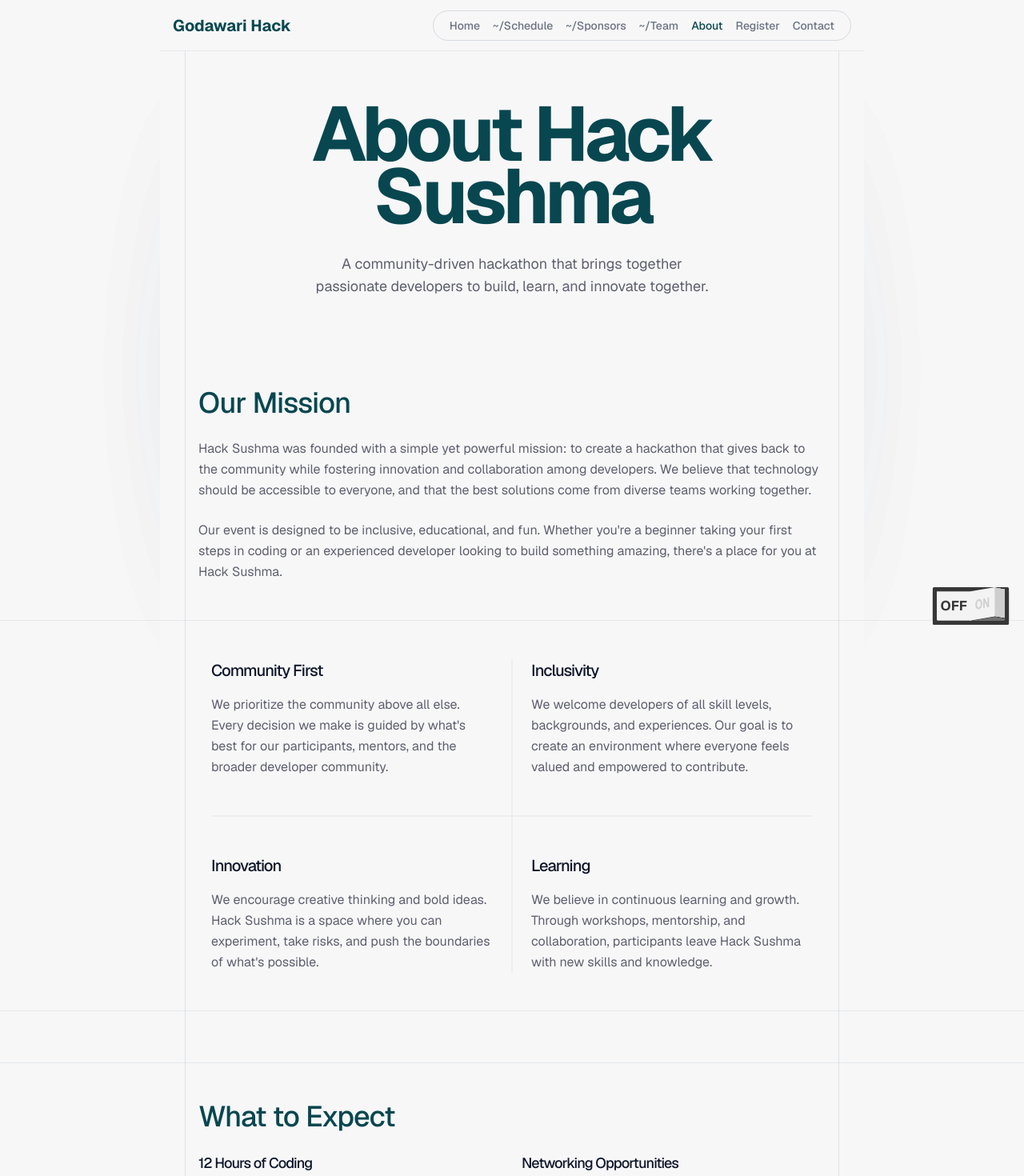
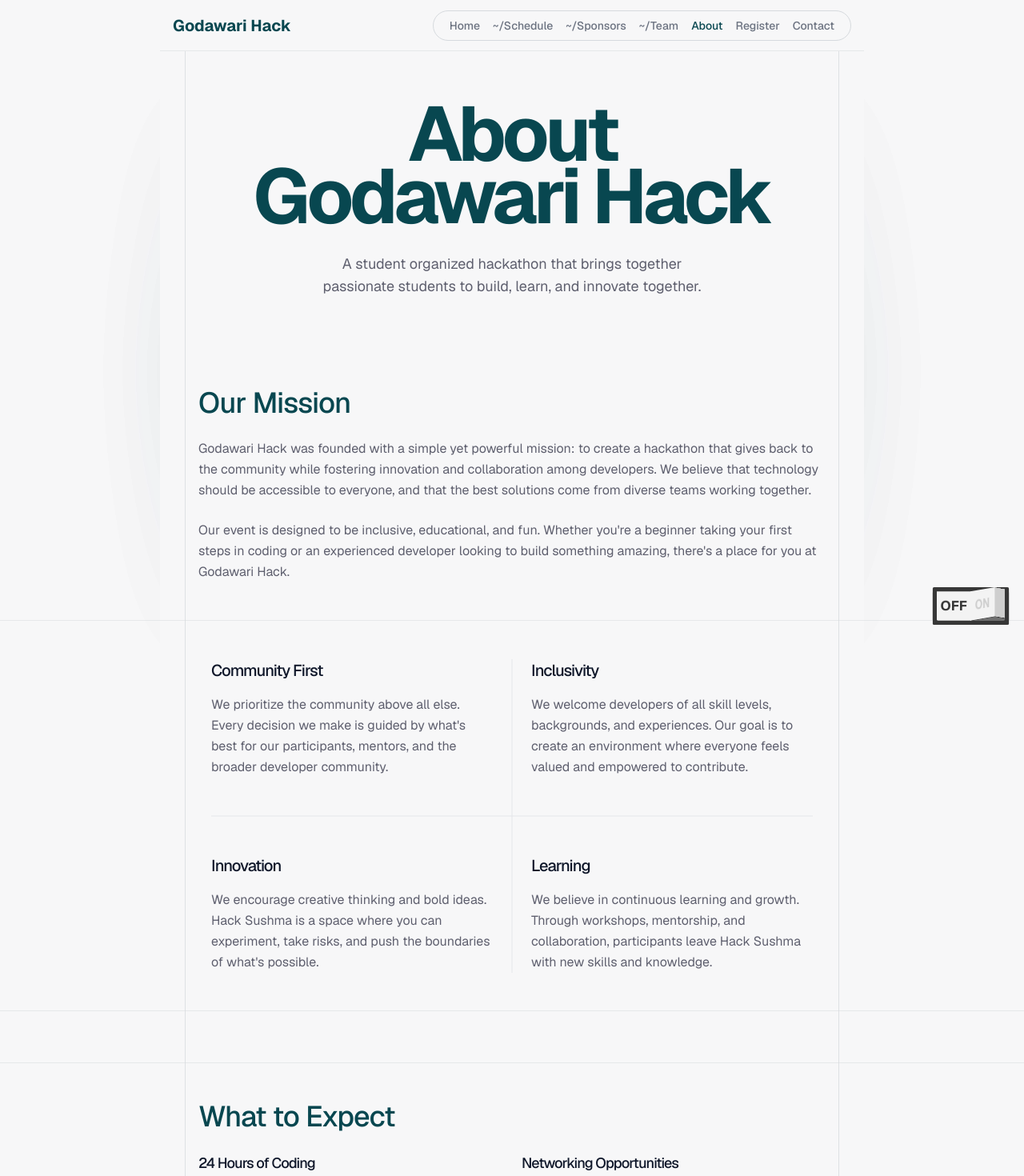
Before and after one commit to Manish-Tamang/godawarihacks, a Next.js app: page /about in a window 1280 px wide. Shown: the top 1470 px of the page at 80% size. Built offline with nearby package versions, Linux system fonts and the light colour scheme.

Commit message:
feat: update About page to reflect Godawari Hack branding and event details

```diff
--- a/app/about/page.tsx
+++ b/app/about/page.tsx
@@ -5,8 +5,8 @@ import Image from "next/image";
 import type { Metadata } from "next";
 
 export const metadata: Metadata = {
-    title: "About - Hack Sushma",
-    description: "Learn about Hack Sushma, our mission, values, and what makes our hackathon special. Join a community-driven event that brings together passionate developers.",
+    title: "About - Godawari Hack",
+    description: "Learn about Godawari Hack, our mission, values, and what makes our hackathon special. Join a community-driven event that brings together passionate developers.",
 };
 
 export default async function AboutPage() {
@@ -29,7 +29,7 @@ export default async function AboutPage() {
                         delay={HEADING_DELAY}
                         className="mx-auto max-w-2xl text-center text-6xl font-bold leading-tight tracking-tighter text-[#084750] md:text-8xl md:leading-[78px]"
                     >
-                        About Hack Sushma
+                        About Godawari Hack
                     </AnimatedText>
                     <div className="mt-4 text-center md:mt-8">
                         <AnimatedText
@@ -37,7 +37,7 @@ export default async function AboutPage() {
                             delay={PARAGRAPH_DELAY}
                             className="leading-8 text-text-secondary text-base md:text-lg max-w-3xl mx-auto"
                         >
-                            A community-driven hackathon that brings together passionate developers to build, learn, and innovate together.
+                            A student organized hackathon that brings together passionate students to build, learn, and innovate together.
                         </AnimatedText>
                     </div>
                 </div>
@@ -52,10 +52,10 @@ export default async function AboutPage() {
                         </h2>
                         <div className="space-y-6 px-4">
                             <p className="text-left text-text-secondary leading-relaxed max-w-4xl">
-                                Hack Sushma was founded with a simple yet powerful mission: to create a hackathon that gives back to the community while fostering innovation and collaboration among developers. We believe that technology should be accessible to everyone, and that the best solutions come from diverse teams working together.
+                                Godawari Hack was founded with a simple yet powerful mission: to create a hackathon that gives back to the community while fostering innovation and collaboration among developers. We believe that technology should be accessible to everyone, and that the best solutions come from diverse teams working together.
                             </p>
                             <p className="text-left text-text-secondary leading-relaxed max-w-4xl">
-                                Our event is designed to be inclusive, educational, and fun. Whether you&apos;re a beginner taking your first steps in coding or an experienced developer looking to build something amazing, there&apos;s a place for you at Hack Sushma.
+                                Our event is designed to be inclusive, educational, and fun. Whether you&apos;re a beginner taking your first steps in coding or an experienced developer looking to build something amazing, there&apos;s a place for you at Godawari Hack.
                             </p>
                         </div>
                     </div>
@@ -109,7 +109,7 @@ export default async function AboutPage() {
                         <div className="space-y-6 px-4">
                             <div className="grid grid-cols-1 md:grid-cols-2 gap-6 max-w-4xl">
                                 <div className="space-y-2">
-                                    <h3 className="text-lg font-semibold text-text-primary">12 Hours of Coding</h3>
+                                    <h3 className="text-lg font-semibold text-text-primary">24 Hours of Coding</h3>
                                     <p className="text-text-secondary leading-relaxed">
                                         Intense coding sessions where you&apos;ll build, debug, and deploy your project alongside your team.
                                     </p>
```
